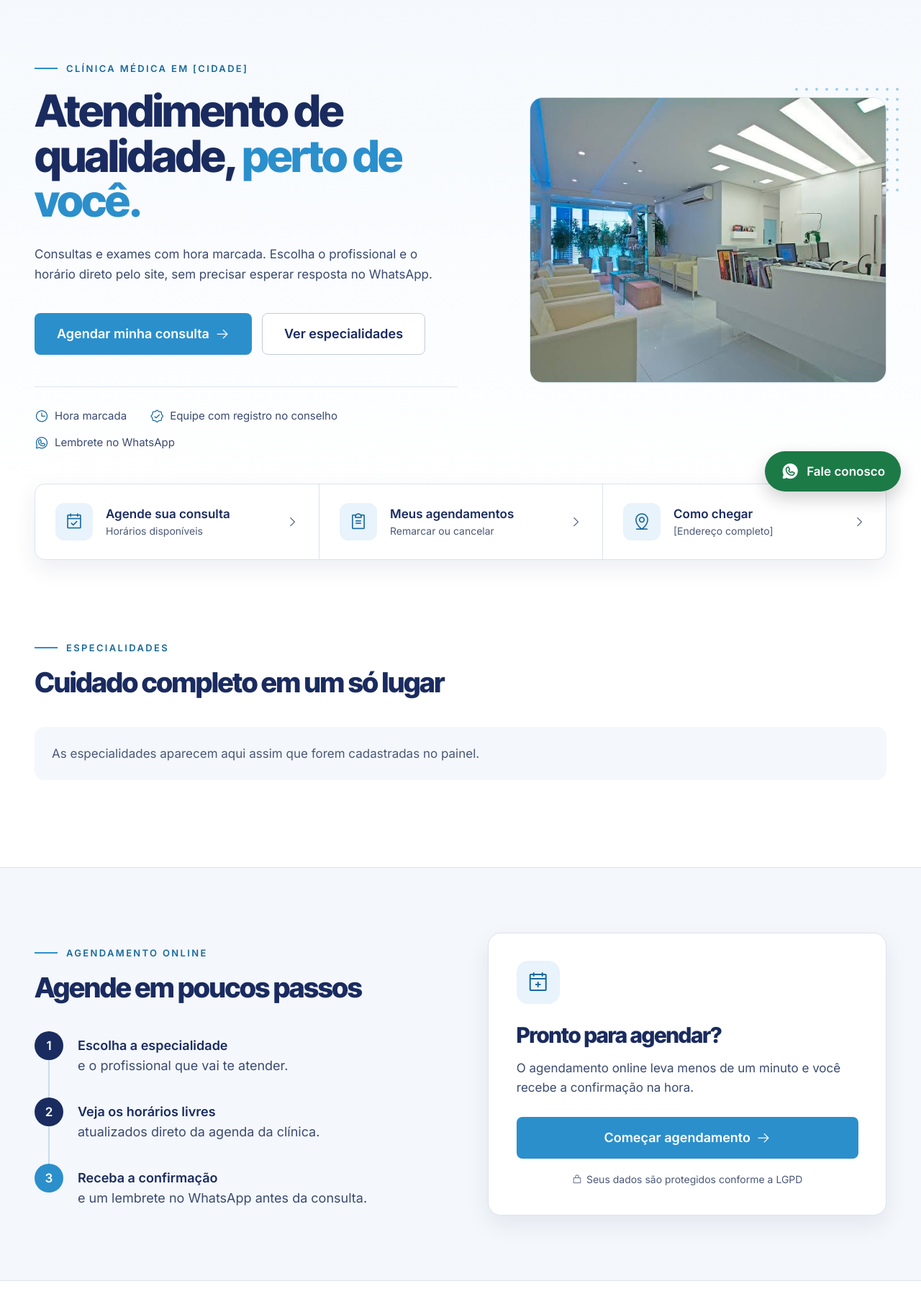
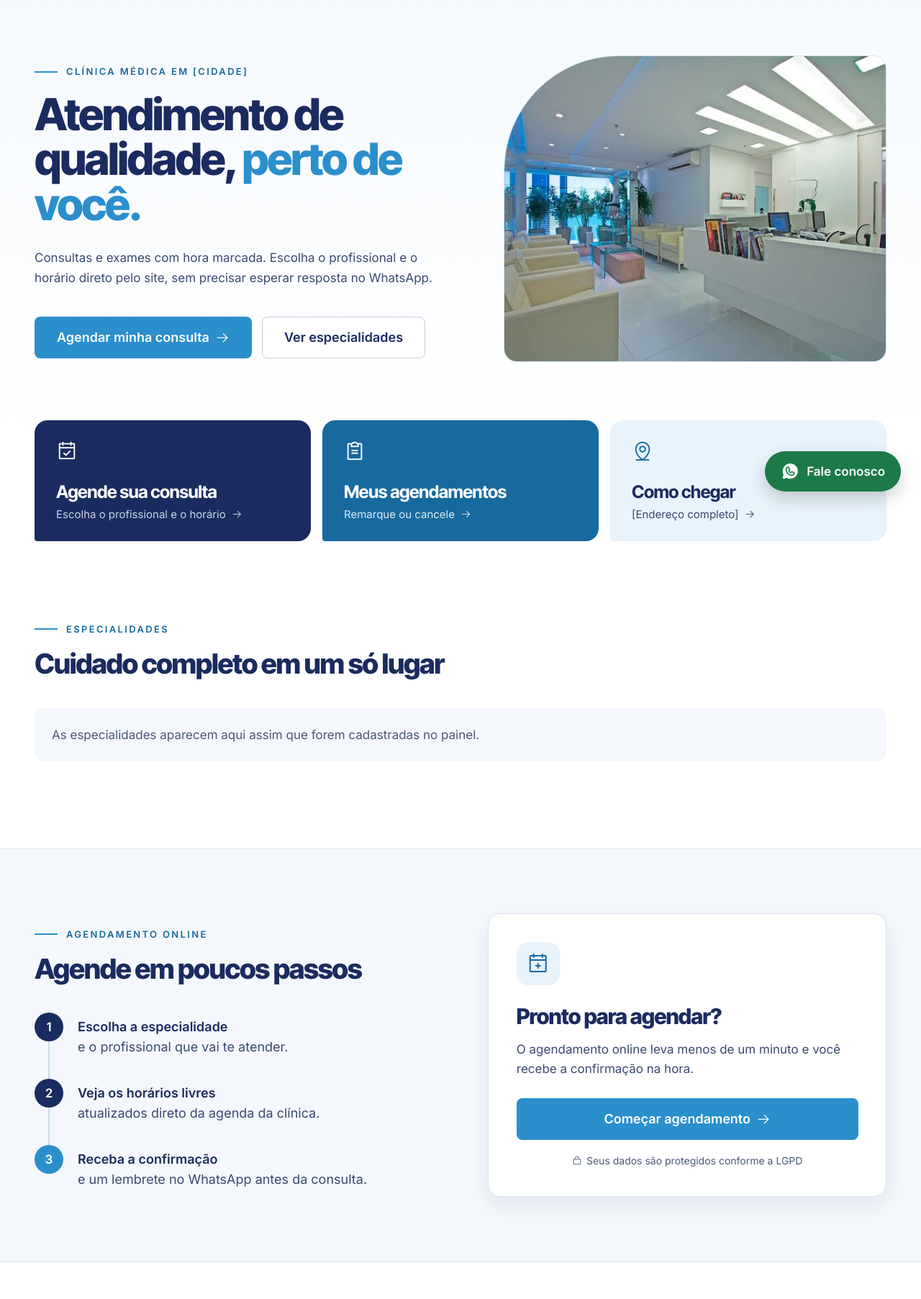
Before and after one commit to ViniciusVieira05/clinica-saude-agora, a Django app: page / in a window 1280 px wide. Shown: the part 89-1894 px from the top of the page at 72% size. Run offline with Django 5.2, Linux system fonts and the light colour scheme; data that the repository does not hold is empty.

Commit message:
Tela inicial com atalhos e etiqueta de horário

```diff
--- a/static/css/site.css
+++ b/static/css/site.css
@@ -96,29 +96,35 @@ a:hover .seta { transform: translateX(4px); }
 .hero__titulo em { font-style: normal; color: var(--azul); }
 .hero__texto { margin: 28px 0 0; font-size: clamp(17px, 1.3vw, 20px); line-height: 1.65; color: var(--texto-2); max-width: 580px; }
 .hero__acoes { display: flex; gap: 14px; margin-top: 40px; flex-wrap: wrap; }
-.selos { margin: 44px 0 0; padding: 28px 0 0; list-style: none; display: flex; gap: 14px 32px; flex-wrap: wrap; border-top: 1px solid var(--borda); font-size: 15px; color: var(--texto-2); }
-.selos li { display: inline-flex; align-items: center; gap: 8px; white-space: nowrap; }
-.selos .ph { color: var(--azul-escuro); font-size: 20px; }
-.hero__midia { position: relative; padding: 0 0 36px 36px; }
-.hero__pontos { position: absolute; right: -18px; top: -18px; width: 150px; height: 150px; background-image: radial-gradient(#8FC6EA 1.6px, transparent 1.6px); background-size: 14px 14px; opacity: .8; }
-.hero__imagem { position: relative; aspect-ratio: 5 / 4; border-radius: 18px; background: var(--azul-claro); border: 1px solid #D3E6F4; display: flex; flex-direction: column; gap: 12px; align-items: center; justify-content: center; color: #3A5F86; font-weight: 500; overflow: hidden; }
+.hero__midia { position: relative; }
+.hero__pontos { display: none; position: absolute; right: -18px; top: -18px; width: 150px; height: 150px; background-image: radial-gradient(#8FC6EA 1.6px, transparent 1.6px); background-size: 14px 14px; opacity: .8; }
+.hero__imagem { position: relative; aspect-ratio: 5 / 4; border-radius: 160px 18px 18px 18px; background: var(--azul-claro); border: 1px solid #D3E6F4; display: flex; flex-direction: column; gap: 12px; align-items: center; justify-content: center; color: #3A5F86; font-weight: 500; overflow: hidden; }
 .hero__imagem .ph { font-size: 52px; }
 .hero__imagem img { width: 100%; height: 100%; object-fit: cover; }
-.proximo { position: absolute; left: 0; bottom: 0; background: #fff; border: 1px solid var(--borda); border-radius: var(--raio-g); padding: 18px 22px; box-shadow: var(--sombra); display: flex; align-items: center; gap: 14px; }
-.proximo small { display: block; font-size: 13px; color: var(--texto-3); }
-.proximo strong { font-size: 17px; }
-.proximo__ponto { width: 10px; height: 10px; border-radius: 50%; background: var(--azul); animation: pulso 2s infinite; }
 
-/* ----- Acesso rápido ----- */
-.acesso-rapido { display: grid; grid-template-columns: repeat(3, 1fr); border: 1px solid var(--borda); border-radius: var(--raio-g); background: #fff; box-shadow: var(--sombra); overflow: hidden; margin: -44px 0 104px; position: relative; z-index: 2; }
-.acesso-rapido a { text-decoration: none; display: flex; align-items: center; gap: 18px; padding: 26px 28px; transition: background-color .2s; }
-.acesso-rapido a + a { border-left: 1px solid var(--borda); }
-.acesso-rapido a:hover { background: var(--fundo-faixa); }
-.acesso-rapido__icone { width: 52px; height: 52px; flex: none; border-radius: 12px; background: var(--azul-claro); color: var(--azul-escuro); display: inline-flex; align-items: center; justify-content: center; font-size: 26px; }
-.acesso-rapido__texto { display: flex; flex-direction: column; flex: 1; min-width: 0; }
-.acesso-rapido__texto strong { font-size: 17px; }
-.acesso-rapido__texto small { font-size: 14px; color: var(--texto-3); }
-.acesso-rapido > a > .ph { font-size: 18px; color: var(--texto-3); }
+
+/* ----- Etiqueta "próximo horário" (bloco sólido sobre a foto) ----- */
+.etiqueta { position: absolute; right: 24px; top: 32px; background: var(--marinho); color: #fff; border-radius: 12px; padding: 16px 18px 14px; min-width: 150px; display: flex; flex-direction: column; }
+.etiqueta small { font-size: 12px; text-transform: uppercase; letter-spacing: .12em; color: #AFC0DE; margin-bottom: 6px; }
+.etiqueta strong { font-family: var(--fonte-titulo); font-size: 22px; font-weight: 700; line-height: 1.15; letter-spacing: -0.02em; }
+.etiqueta span { display: block; width: 32px; height: 2px; background: #fff; margin-top: 12px; }
+
+/* ----- Atalhos (blocos sólidos) ----- */
+.atalhos { display: grid; grid-template-columns: repeat(3, minmax(0, 1fr)); gap: 16px; margin: -8px 0 104px; }
+.atalho { position: relative; display: flex; flex-direction: column; gap: 6px; padding: 28px 30px 26px; border-radius: 18px 18px 18px 4px; text-decoration: none; min-height: 168px; overflow: hidden; transition: background-color .2s; }
+.atalho > .ph { font-size: 30px; margin-bottom: auto; padding-bottom: 18px; }
+.atalho strong { font-family: var(--fonte-titulo); font-size: clamp(22px, 1.9vw, 28px); font-weight: 700; letter-spacing: -0.025em; line-height: 1.1; }
+.atalho span { display: inline-flex; align-items: center; gap: 8px; font-size: 15px; }
+.atalho--marinho { background: var(--marinho); color: #fff; }
+.atalho--marinho:hover { background: var(--marinho-2); color: #fff; }
+.atalho--marinho span { color: #C9D3E8; }
+.atalho--azul { background: var(--azul-escuro); color: #fff; }
+.atalho--azul:hover { background: #135A88; color: #fff; }
+.atalho--azul span { color: #DCEAF5; }
+.atalho--claro { background: var(--azul-claro); color: var(--marinho); }
+.atalho--claro:hover { background: #DCEDF8; color: var(--marinho); }
+.atalho--claro > .ph { color: var(--azul-escuro); }
+.atalho--claro span { color: var(--texto-2); }
 
 /* ----- Cartões ----- */
 .cartoes { display: grid; grid-template-columns: repeat(4, minmax(0, 1fr)); gap: 20px; }
@@ -278,7 +284,6 @@ a:hover .seta { transform: translateX(4px); }
 @media (prefers-reduced-motion: reduce) {
   html { scroll-behavior: auto; }
   .anim, .foto-entra { animation: none; opacity: 1; }
-  .proximo__ponto { animation: none; }
   .botao, .cartao, .seta, .whatsapp { transition: none; }
 }
 
@@ -302,9 +307,10 @@ a:hover .seta { transform: translateX(4px); }
   .hero__conteudo { max-width: 680px; }
   .hero__midia { padding: 0; max-width: 680px; }
   .hero__pontos { display: none; }
-  .proximo { position: static; margin-top: 16px; }
-  .acesso-rapido { margin-top: 0; grid-template-columns: 1fr; }
-  .acesso-rapido a + a { border-left: none; border-top: 1px solid var(--borda); }
+  .hero__imagem { border-radius: 96px 16px 16px 16px; }
+  .atalhos { grid-template-columns: 1fr; margin-top: 0; }
+  .atalho { min-height: 0; }
+  .atalho > .ph { padding-bottom: 10px; }
   .rodape__grade { grid-template-columns: 1fr 1fr; }
   .visite { grid-template-columns: 1fr; }
   .visite__lista { grid-template-columns: 1fr; gap: 18px; }
@@ -324,10 +330,11 @@ a:hover .seta { transform: translateX(4px); }
   .menu-mobile summary { width: 44px; height: 44px; }
   .hero__acoes { flex-direction: column; }
   .hero__acoes .botao { width: 100%; }
-  .selos { flex-direction: column; gap: 12px; }
-  .proximo { width: 100%; }
-  .acesso-rapido { margin-bottom: 72px; }
-  .acesso-rapido a { padding: 20px; }
+  .atalhos { margin-bottom: 72px; }
+  .atalho { padding: 22px; }
+  .etiqueta { right: 12px; top: 12px; padding: 12px 14px; min-width: 0; }
+  .etiqueta strong { font-size: 18px; }
+  .hero__imagem { border-radius: 64px 14px 14px 14px; }
   .cartoes, .depoimentos, .artigos { grid-template-columns: 1fr; }
   .convenios__lista { grid-template-columns: repeat(2, minmax(0, 1fr)); }
   .galeria__item { flex-basis: 82%; }
--- a/templates/site_publico/inicio.html
+++ b/templates/site_publico/inicio.html
@@ -12,11 +12,6 @@
         <a href="#agendar" class="botao botao--azul botao--grande">Agendar minha consulta <i class="ph ph-arrow-right seta" aria-hidden="true"></i></a>
         <a href="#especialidades" class="botao botao--linha botao--grande">Ver especialidades</a>
       </div>
-      <ul class="selos anim d5">
-        <li><i class="ph ph-clock" aria-hidden="true"></i>Hora marcada</li>
-        <li><i class="ph ph-seal-check" aria-hidden="true"></i>Equipe com registro no conselho</li>
-        <li><i class="ph ph-whatsapp-logo" aria-hidden="true"></i>Lembrete no WhatsApp</li>
-      </ul>
     </div>
 
     <div class="hero__midia foto-entra">
@@ -30,12 +25,11 @@
         {% endif %}
       </div>
       {% if proximo %}
-      <div class="proximo">
-        <span class="proximo__ponto" aria-hidden="true"></span>
-        <span>
-          <small>Próximo horário disponível</small>
-          <strong>{% if proximo_eh_hoje %}Hoje{% else %}{{ proximo.inicio|date:"l, d/m"|capfirst }}{% endif %}, às {{ proximo.inicio|time:"H:i" }}</strong>
-        </span>
+      <div class="etiqueta">
+        <small>Próximo horário livre</small>
+        <strong>{% if proximo_eh_hoje %}Hoje{% else %}{{ proximo.inicio|date:"D, d/m"|capfirst }}{% endif %}</strong>
+        <strong>às {{ proximo.inicio|time:"H:i" }}</strong>
+        <span aria-hidden="true"></span>
       </div>
       {% endif %}
     </div>
@@ -43,21 +37,21 @@
 </section>
 
 <div class="container">
-  <nav class="acesso-rapido anim d6" aria-label="Acesso rápido">
-    <a href="#agendar">
-      <span class="acesso-rapido__icone"><i class="ph ph-calendar-check" aria-hidden="true"></i></span>
-      <span class="acesso-rapido__texto"><strong>Agende sua consulta</strong><small>Horários disponíveis</small></span>
-      <i class="ph ph-caret-right seta" aria-hidden="true"></i>
+  <nav class="atalhos anim d5" aria-label="Acesso rápido">
+    <a href="#agendar" class="atalho atalho--marinho">
+      <i class="ph ph-calendar-check" aria-hidden="true"></i>
+      <strong>Agende sua consulta</strong>
+      <span>Escolha o profissional e o horário <i class="ph ph-arrow-right seta" aria-hidden="true"></i></span>
     </a>
-    <a href="#">
-      <span class="acesso-rapido__icone"><i class="ph ph-clipboard-text" aria-hidden="true"></i></span>
-      <span class="acesso-rapido__texto"><strong>Meus agendamentos</strong><small>Remarcar ou cancelar</small></span>
-      <i class="ph ph-caret-right seta" aria-hidden="true"></i>
+    <a href="#" class="atalho atalho--azul">
+      <i class="ph ph-clipboard-text" aria-hidden="true"></i>
+      <strong>Meus agendamentos</strong>
+      <span>Remarque ou cancele <i class="ph ph-arrow-right seta" aria-hidden="true"></i></span>
     </a>
-    <a href="{{ clinica.mapa_url|default:'#visite' }}" {% if clinica.mapa_url %}target="_blank" rel="noopener"{% endif %}>
-      <span class="acesso-rapido__icone"><i class="ph ph-map-pin-line" aria-hidden="true"></i></span>
-      <span class="acesso-rapido__texto"><strong>Como chegar</strong><small>{{ clinica.endereco }}</small></span>
-      <i class="ph ph-caret-right seta" aria-hidden="true"></i>
+    <a href="{{ clinica.mapa_url|default:'#visite' }}" class="atalho atalho--claro" {% if clinica.mapa_url %}target="_blank" rel="noopener"{% endif %}>
+      <i class="ph ph-map-pin-line" aria-hidden="true"></i>
+      <strong>Como chegar</strong>
+      <span>{{ clinica.endereco }} <i class="ph ph-arrow-right seta" aria-hidden="true"></i></span>
     </a>
   </nav>
 </div>
```
